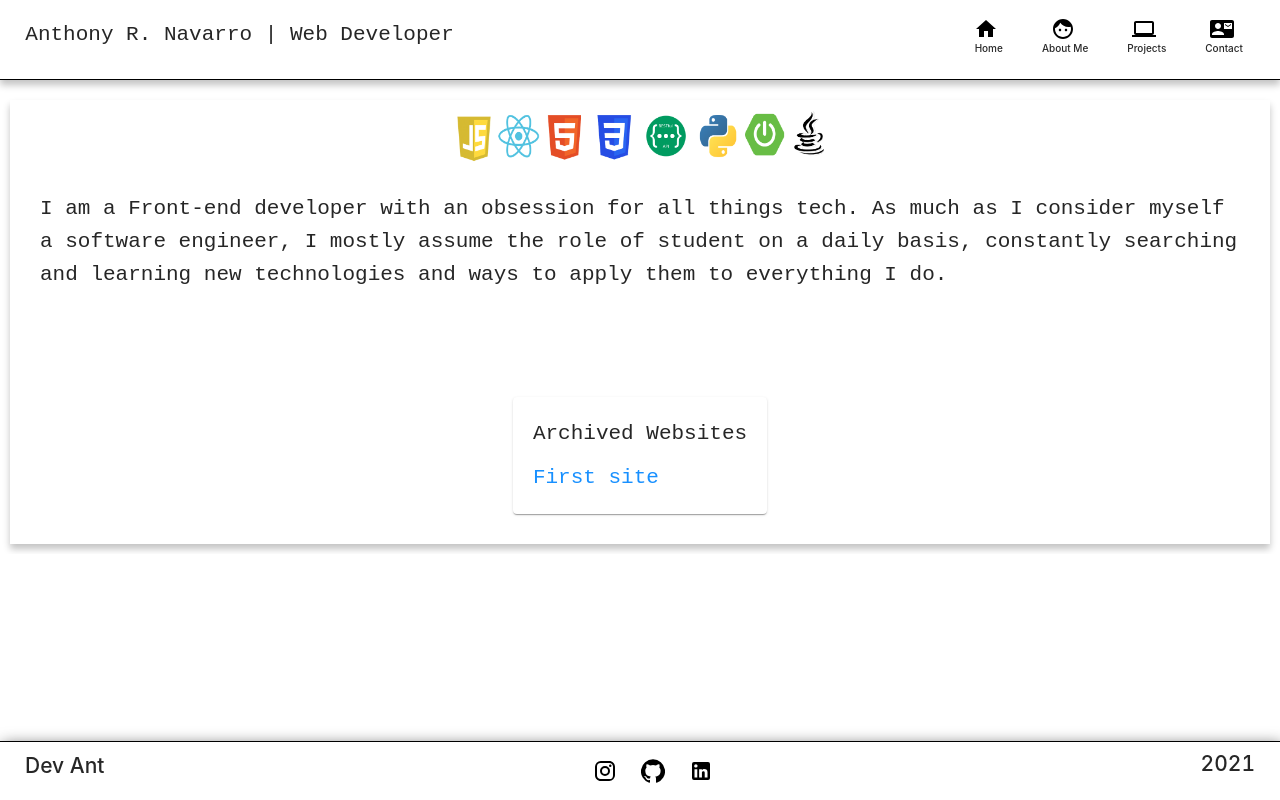
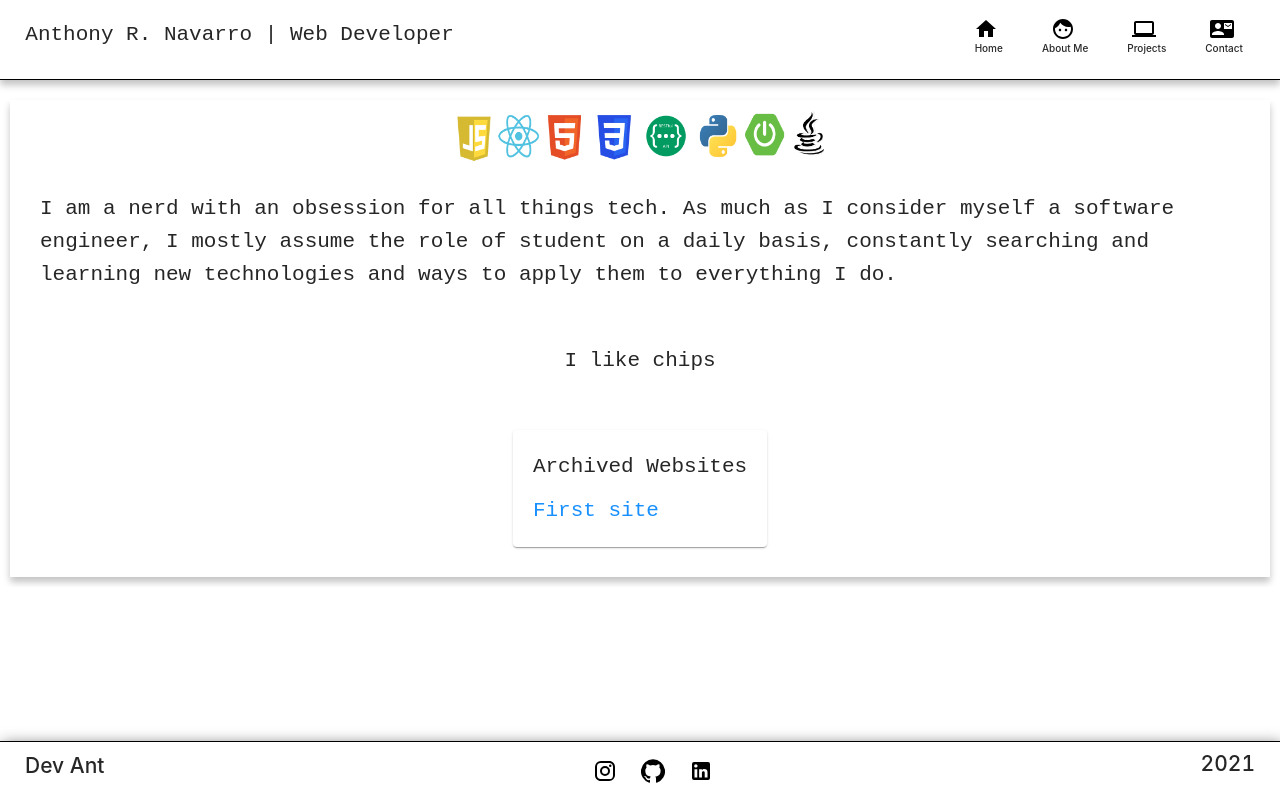
Before and after one commit to arn-foto/P33P, a React (Create React App) app: page /about in a window 1280 px wide. Built offline with nearby package versions, Linux system fonts and the light colour scheme.

Commit message:
+ aboutMe__middle

```diff
--- a/src/Js/AboutMe.js
+++ b/src/Js/AboutMe.js
@@ -9,14 +9,15 @@ function AboutMe() {
 		<div className="aboutMe">
 			<img src={Stack} width="30%" />
 			<div className="aboutMe__top">
-				I am a Front-end developer with an obsession for all things tech. As
-				much as I consider myself a software engineer, I mostly assume the role
-				of student on a daily basis, constantly searching and learning new
-				technologies and ways to apply them to everything I do.
+				I am a nerd with an obsession for all things tech. As much as I consider
+				myself a software engineer, I mostly assume the role of student on a
+				daily basis, constantly searching and learning new technologies and ways
+				to apply them to everything I do.
 			</div>
 
 			<br />
 
+			<div className="aboutMe__middle">I like chips</div>
 			<br />
 
 			<div className="aboutMe__bottom">
--- a/src/styles/AboutMe.css
+++ b/src/styles/AboutMe.css
@@ -18,6 +18,11 @@
 	padding: 10px;
 	/* box-shadow: 0px 5px 7px 0px rgba(0, 0, 0, 0.24); */
 }
+
+.aboutMe__middle {
+	display: flex;
+}
+
 .aboutMe__bottom {
 	padding: 10px;
 	margin: 10px;
```
Also changed, not shown: 1 other file (tests, documents, lock files or other folders).
